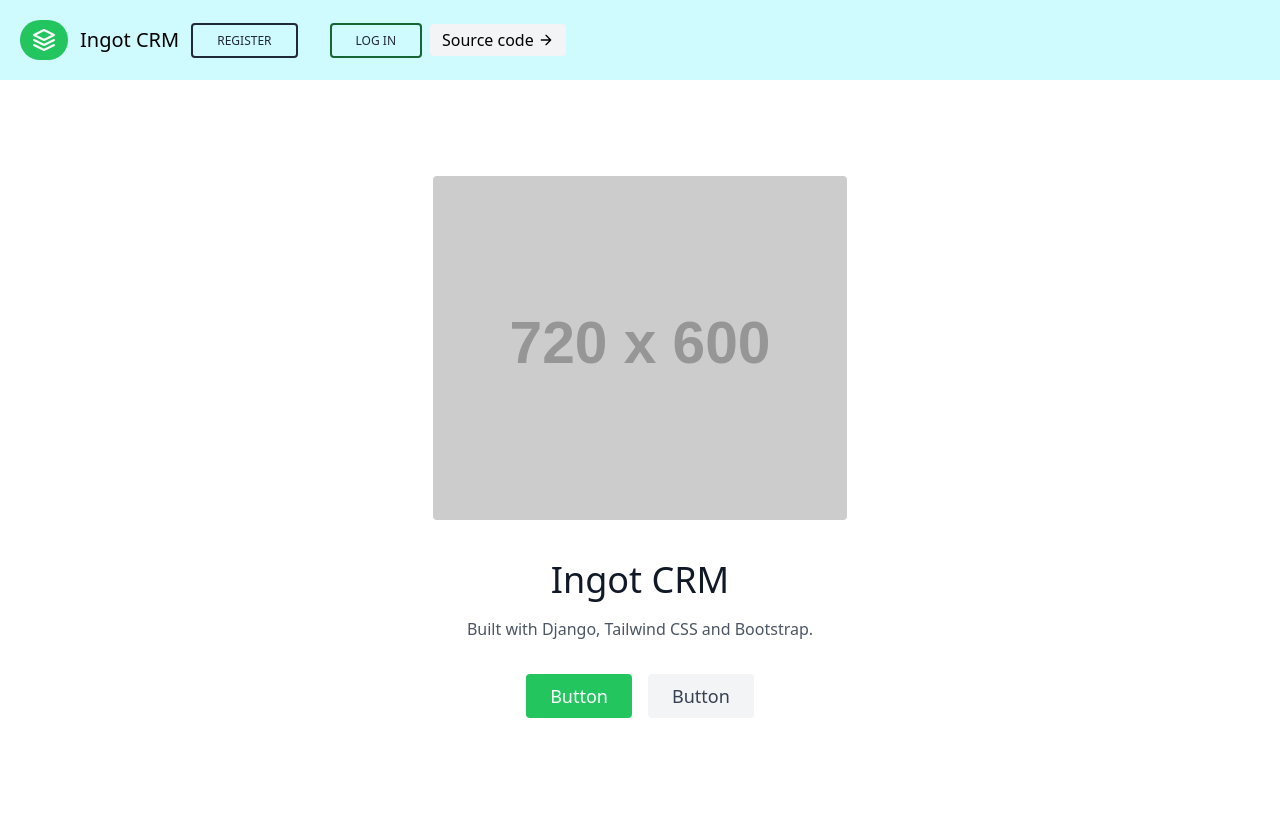
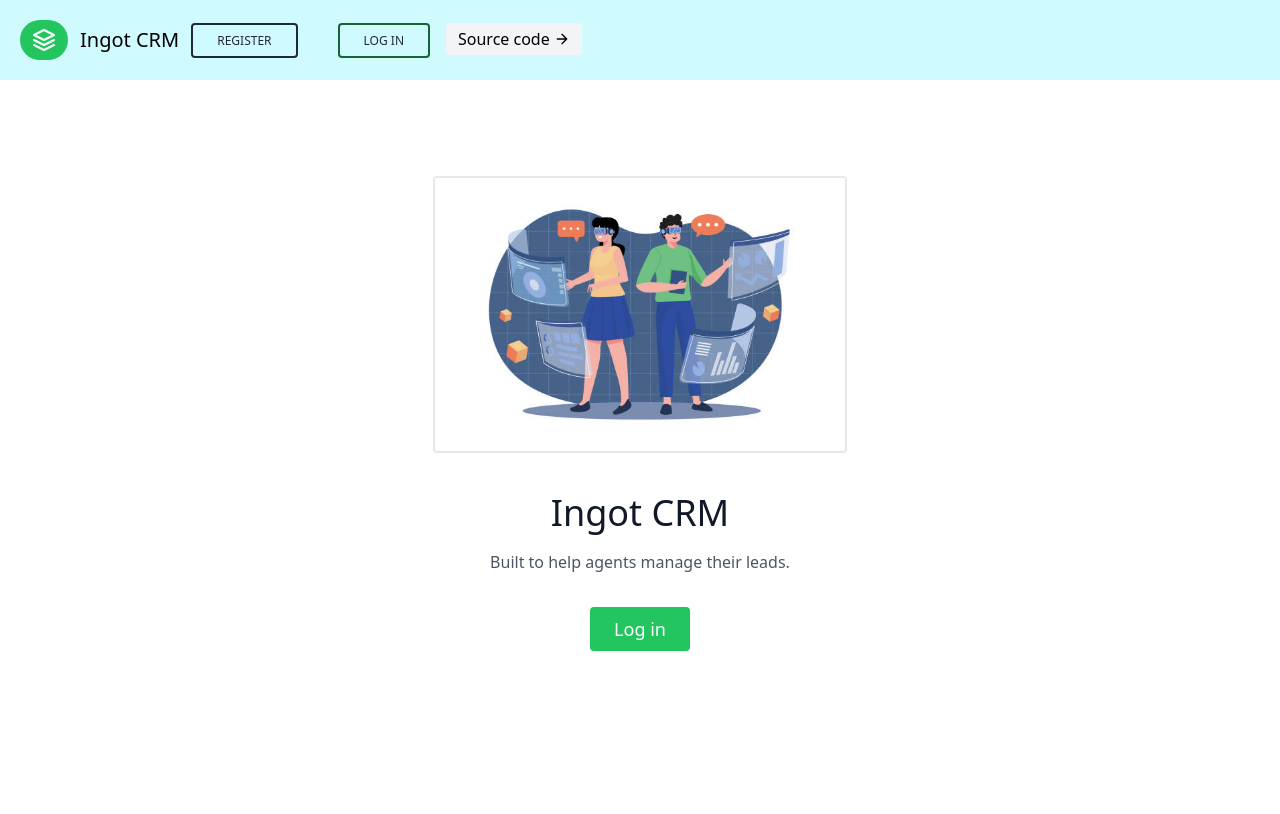
Before and after one commit to Nar0kan/Notes-and-Projects, a Django app: page / in a window 1280 px wide. After the commit the page ends 651 px from the top, so only its background shows below. Run offline with Django 3.2, Linux system fonts and the light colour scheme; grey boxes labelled with a size stand in for pictures from a placeholder-image service; some libraries are stand-ins or nearby versions.

Commit message:
Final customization update

```diff
--- a/DjangoWebDev/IngotCRM/ingotcrm/agents/forms.py
+++ b/DjangoWebDev/IngotCRM/ingotcrm/agents/forms.py
@@ -1,7 +1,6 @@
 from django import forms
 from django.contrib.auth import get_user_model
 from django.contrib.auth.forms import UserCreationForm
-
 
 User = get_user_model()
 
@@ -12,5 +11,5 @@ class AgentModelForm(forms.ModelForm):
             'email',
             'username',
             'first_name',
-            'last_name',
+            'last_name'
         )
--- a/DjangoWebDev/IngotCRM/ingotcrm/agents/templates/agents/agent_detail.html
+++ b/DjangoWebDev/IngotCRM/ingotcrm/agents/templates/agents/agent_detail.html
@@ -18,15 +18,17 @@
             <h2 class="font-medium title-font mt-4 text-gray-900 text-lg">{{ agent.user.username }}</h2>
             <div class="w-12 h-1 bg-green-500 rounded mt-2 mb-3"></div>
             <p class="text-base">
-              Short info about profile and the role in the company.
+
             </p>
           </div>
         </div>
         <div class="sm:w-2/3 sm:pl-8 sm:py-8 sm:border-l border-gray-200 sm:border-t-0 border-t mt-4 pt-4 sm:mt-0 text-center sm:text-left">
           <p class="mr-4 leading-relaxed text-lg font-medium mb-2">
             Information
-            <br/><hr class="border-2 border-amber-500 hover:border-purple-500 drop-shadow-xl"/><br/>
+            <br/>
+            <hr class="border-2 border-amber-500 hover:border-purple-500 drop-shadow-xl"/><br/>
           </p>
+          <p>Email: {{ agent }}</p>
           <br/><br/>
           <p class="text-green-500 inline-flex items-center">
             <a href="{% url 'agents:agent-update' agent.pk %}"><button class="flex mx-auto ml-8 text-white bg-green-500 border-0 py-2 px-8 focus:outline-none hover:bg-green-600 rounded text-lg align-center" style="display: block; float: left;"> Update </button></a>
--- a/DjangoWebDev/IngotCRM/ingotcrm/agents/templates/agents/agent_list.html
+++ b/DjangoWebDev/IngotCRM/ingotcrm/agents/templates/agents/agent_list.html
@@ -22,7 +22,7 @@
                 <p class="text-sm font-medium text-slate-900">
                     <h3>{{ agent.user.username }}</h3>
                 </p></a>
-            <p class="text-sm text-slate-500 truncate"></p>
+            <p class="text-sm text-slate-500 truncate">{{ agent }}</p>
             </div>
         </li>
         </hr>
--- a/DjangoWebDev/IngotCRM/ingotcrm/ingotcrm/settings.py
+++ b/DjangoWebDev/IngotCRM/ingotcrm/ingotcrm/settings.py
@@ -138,6 +138,8 @@ LOGIN_REDIRECT_URL = "/leads"
 
 LOGIN_URL = "/login"
 
+LOGOUT_REDIRECT_URL = "/"
+
 CRISPY_ALLOWED_TEMPLATE_PACKS = "tailwind"
 
 CRISPY_TEMPLATE_PACK = "tailwind"
--- a/DjangoWebDev/IngotCRM/ingotcrm/leads/forms.py
+++ b/DjangoWebDev/IngotCRM/ingotcrm/leads/forms.py
@@ -11,6 +11,9 @@ class LeadModelForm(forms.ModelForm):
             'last_name',
             'age',
             'agent',
+            'description',
+            'phone_number',
+            'email',
         )
 
 
--- a/DjangoWebDev/IngotCRM/ingotcrm/leads/models.py
+++ b/DjangoWebDev/IngotCRM/ingotcrm/leads/models.py
@@ -19,10 +19,15 @@ class Lead(models.Model):
     first_name = models.CharField(max_length=28)
     last_name = models.CharField(max_length=28)
     age = models.IntegerField(default=0)
+    description = models.TextField()
+    date_added = models.DateTimeField(auto_now_add=True)
+    phone_number = models.CharField(max_length=20)
+    email = models.EmailField()
 
     organisation = models.ForeignKey(UserProfile, on_delete=models.CASCADE)
     agent = models.ForeignKey("Agent", null=True, blank=True, on_delete=models.SET_NULL)    # Every lead has an agent
     category = models.ForeignKey("Category", related_name="lead_cat", null=True, blank=True, on_delete=models.SET_NULL)
+
 
     def __str__(self):
         return f"{self.first_name} {self.last_name}"
--- a/DjangoWebDev/IngotCRM/ingotcrm/leads/views.py
+++ b/DjangoWebDev/IngotCRM/ingotcrm/leads/views.py
@@ -53,6 +53,10 @@ class LeadCreateView(OrganisorRequiredMixin, CreateView):
         return reverse("leads:lead-list")
 
     def form_valid(self, form):
+        lead = form.save(commit=False)
+        lead.organisation = self.request.user.userprofile
+        lead.save()
+
         send_mail(
             subject="A lead has been created",
             message="Go to the site to see the new lead",
--- a/DjangoWebDev/IngotCRM/ingotcrm/templates/landing.html
+++ b/DjangoWebDev/IngotCRM/ingotcrm/templates/landing.html
@@ -1,19 +1,19 @@
 {% extends "base.html" %}
+{% load static %}
 
 {% block content %}
 <section class="text-gray-600 body-font">
   <div class="container mx-auto flex px-5 py-24 items-center justify-center flex-col">
-    <img class="lg:w-2/6 md:w-3/6 w-5/6 mb-10 object-cover object-center rounded" alt="hero" src="https://dummyimage.com/720x600">
+    <img class="lg:w-2/6 md:w-3/6 w-5/6 mb-10 border border-2 object-cover object-center rounded" alt="home.jpg" src="{% static 'images/home.jpg' %}">
     <div class="text-center lg:w-2/3 w-full">
       <h1 class="title-font sm:text-4xl text-3xl mb-4 font-medium text-gray-900">
       Ingot CRM
       </h1>
       <p class="mb-8 leading-relaxed">
-      Built with Django, Tailwind CSS and Bootstrap.
+      Built to help agents manage their leads.
       </p>
       <div class="flex justify-center">
-        <button class="inline-flex text-white bg-green-500 border-0 py-2 px-6 focus:outline-none hover:bg-green-600 rounded text-lg">Button</button>
-        <button class="ml-4 inline-flex text-gray-700 bg-gray-100 border-0 py-2 px-6 focus:outline-none hover:bg-gray-200 rounded text-lg">Button</button>
+        <a href="{% url 'login' %}"><button class="inline-flex text-white bg-green-500 border-0 py-2 px-6 focus:outline-none hover:bg-green-600 rounded text-lg">Log in</button>
       </div>
     </div>
   </div>
--- a/DjangoWebDev/IngotCRM/ingotcrm/templates/lead_details.html
+++ b/DjangoWebDev/IngotCRM/ingotcrm/templates/lead_details.html
@@ -17,7 +17,7 @@
             <h2 class="font-medium title-font mt-4 text-gray-900 text-lg">{{ lead.first_name }} {{ lead.last_name }}</h2>
             <div class="w-12 h-1 bg-green-500 rounded mt-2 mb-3"></div>
             <p class="text-base">
-                Short info about profile and the role in the company.
+                {{ lead.description }}
             </p>
           </div>
         </div>
@@ -27,7 +27,9 @@
             <br/><hr class="border-2 border-amber-500 hover:border-purple-500 drop-shadow-xl"/><br/>
               <div class="flex mx-auto ml-2">
                 Age: {{ lead.age }}<br/>
-                E-mail: {{ lead.agent }}<br/>
+                E-mail: {{ lead.email }}<br/>
+                Agent: {{ lead.agent }}<br/>
+                Date added: {{ lead.date_added }}<br/>
               </div>
           </p>
           <br/><br/>
--- a/DjangoWebDev/IngotCRM/ingotcrm/templates/navbar.html
+++ b/DjangoWebDev/IngotCRM/ingotcrm/templates/navbar.html
@@ -1,12 +1,13 @@
 <header class="text-white-500 body-font">
-  <div class="container bg-cyan-100 mx-auto flex flex-wrap p-5 flex-col md:flex-row items-center">
+
+  <div class="container bg-cyan-100 mx-auto flex justify-left p-5 flex-col md:flex-row items-center">
     <a class="flex title-font font-medium items-center text-gray-900 mb-4 md:mb-0">
       <a href="{% url 'landing-page' %}"><svg xmlns="http://www.w3.org/2000/svg" fill="none" stroke="currentColor" stroke-linecap="round" stroke-linejoin="round" stroke-width="2" class="w-12 h-10 text-white p-2 bg-green-500 rounded-full" viewBox="0 0 24 24" data-darkreader-inline-stroke="" style="--darkreader-inline-stroke:currentColor;">
         <path d="M12 2L2 7l10 5 10-5-10-5zM2 17l10 5 10-5M2 12l10 5 10-5"></path>
       </svg></a>
       <a href="{% url 'landing-page' %}"><span class="ml-3 mr-3 hover:text-green-900 text-xl">Ingot CRM</span></a>
     </a>
-      {% if request.user.is_authenticated %}
+    {% if request.user.is_authenticated %}
       <nav class="md:mr-auto md:ml-8 md:py-4 md:pl-4 md:border-l md:border-green-400	flex flex-wrap items-center text-base justify-center">
         <a class="mr-5 hover:text-green-900" href="{% url 'leads:lead-list' %}">Leads</a>
         {% if request.user.is_organisor %}
@@ -19,6 +20,7 @@
         <h5 class="inline-block mt-4 ml-5">Logged in as {{ request.user.username }}<h5>
         <a href="{% url 'logout' %}"><button type="button" class="inline-block mt-2 mr-2 px-6 py-2 border-2 border-green-800 text-black-800 font-medium text-xs leading-tight uppercase rounded hover:bg-black hover:bg-opacity-5 focus:outline-none focus:ring-0 transition duration-150 ease-in-out">Log out</button></a>
       {% else %}
+      <div class="flex  space-x-2 justify-right">
         <a href="{% url 'register' %}"><button type="button" class="inline-block mr-8 mr-2 px-6 py-2 border-2 border-gray-800 text-gray-800 font-medium text-xs leading-tight uppercase rounded hover:bg-black hover:bg-opacity-5 focus:outline-none focus:ring-0 transition duration-150 ease-in-out">Register</button></a>
         <a href="{% url 'login' %}"><button type="button" class="inline-block mr-2 px-6 py-2 border-2 border-green-800 text-gray-800 font-medium text-xs leading-tight uppercase rounded hover:bg-black hover:bg-opacity-5 focus:outline-none focus:ring-0 transition duration-150 ease-in-out">Log in</button></a>
       {% endif %}
--- a/DjangoWebDev/IngotCRM/ingotcrm/templates/registration/password_reset_complete.html
+++ b/DjangoWebDev/IngotCRM/ingotcrm/templates/registration/password_reset_complete.html
@@ -1,9 +1,11 @@
 {% extends "base.html" %}
 
 {% block content %}
-<div class="flex mx-auto ml-8 mt-2 relative flex-grow w-full">
+<br/>
+<br/>
+<div class="flex mx-auto ml-8 mt-2 justify-center content-end">
     <h1>Password reset complete.<h1>
-    <p>You have successfully reset your password.</p>
+    <p>You have successfully reset your password.</p><br/>
     <a class="hover:text-blue-500 mt-3" href="{% url 'login' %}">Log in here...</a>
 </div>
 {% endblock content %}
--- a/DjangoWebDev/IngotCRM/ingotcrm/templates/registration/password_reset_confirm.html
+++ b/DjangoWebDev/IngotCRM/ingotcrm/templates/registration/password_reset_confirm.html
@@ -2,12 +2,12 @@
 {% load tailwind_filters %}
 
 {% block content %}
-<h1>Enter new password<h1>
-<div class="flex mx-auto ml-8 mt-2 relative flex-grow w-full">
+<br/><h1 class="flex justify-center">Enter new password<h1><br/><br/>
+<div class="flex mx-auto ml-8 mt-2 justify-center">
     <form method="post">
         {% csrf_token %}
         {{ form|crispy }}
-            <button type="submit" class="mt-6 mr-5 text-white bg-green-500 border-0 py-2 px-8 focus:outline-none hover:bg-green-600 rounded text-lg">Confirm new password</button>
+        <button type="submit" class="flex mx-auto mt-6 text-white bg-green-500 border-0 py-2 px-8 focus:outline-none hover:bg-green-600 rounded text-lg">Confirm new password</button>
     </form>
 </div>
 {% endblock content %}
--- a/DjangoWebDev/IngotCRM/ingotcrm/templates/registration/password_reset_email.html
+++ b/DjangoWebDev/IngotCRM/ingotcrm/templates/registration/password_reset_email.html
@@ -3,4 +3,4 @@ You'll be provided with the url to change your current password.
 If you have nothing to do with Ingot CRM or changes in your account please
 do not respond this letter and don't follow the url-link.
 
-{{ protocol }}://{{ domain }}/password-reset-confirm/{{ uid }}/{{ token }}/
+{{ protocol }}://{{ domain }}/password_reset_confirm/{{ uid }}/{{ token }}/
```
Also changed, not shown: DjangoWebDev/IngotCRM/ingotcrm/leads/migrations/0010_auto_20230127_1602.py (added), DjangoWebDev/IngotCRM/ingotcrm/leads/migrations/0011_auto_20230127_1608.py (added), DjangoWebDev/IngotCRM/ingotcrm/static/images/home.jpg (added).
